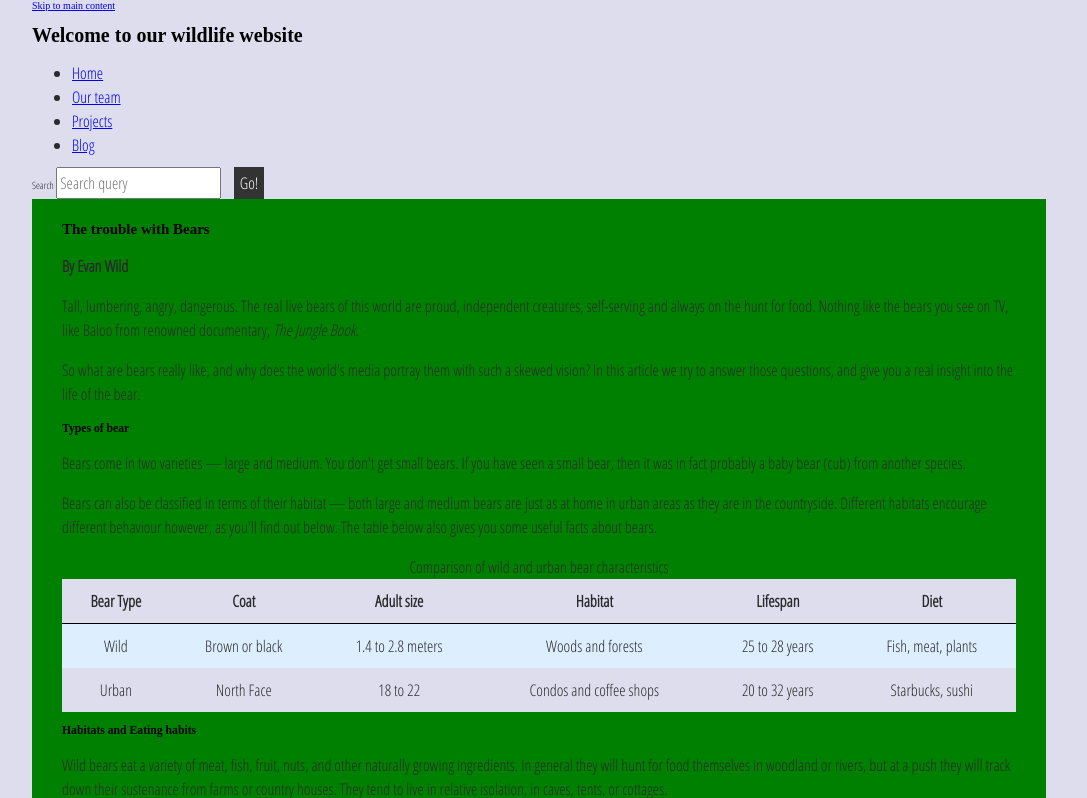
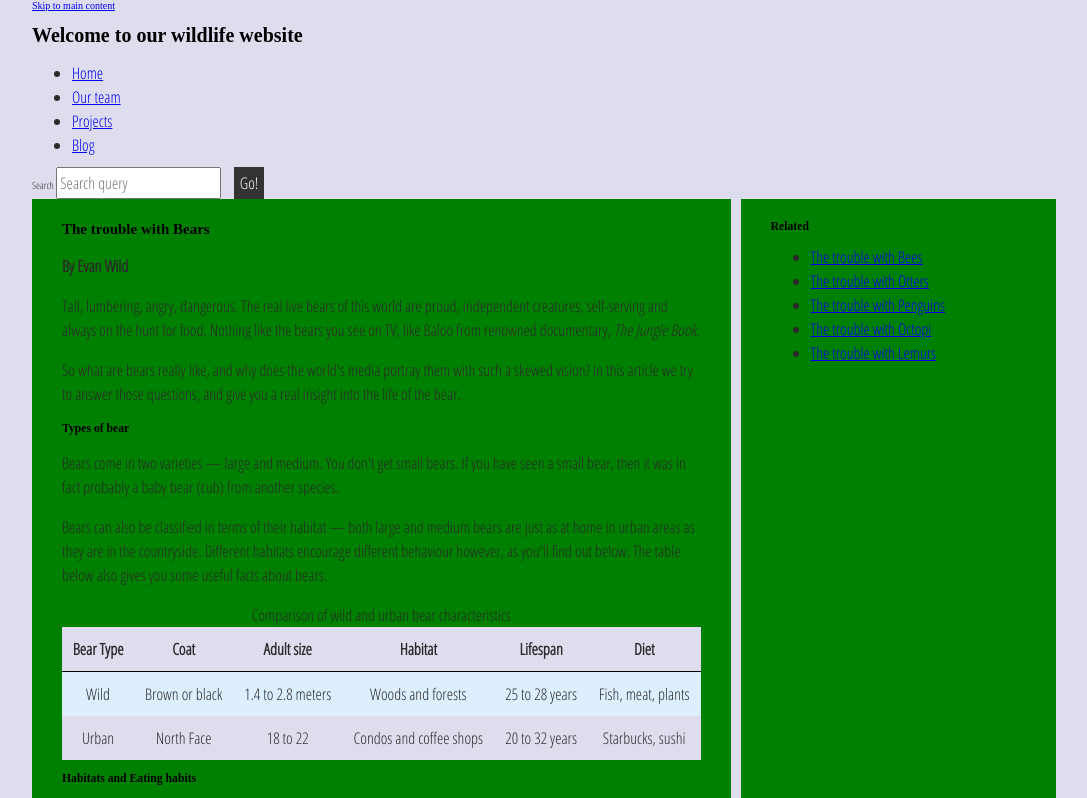
Before and after one commit to CurdledPotato/CurdledPotato.github.io, a plain HTML site: page lab5/part1/index.html in a window 1280 px wide. Shown: the top 798 px of the page, without its empty margins (96-1183 px from the left). Drawn offline with Linux system fonts and the light colour scheme; a web font is replaced by a local one.

Commit message:
Lab 5 Part 1 - 14th commit
Added the related articles in their own section to the index.html file.

```diff
--- a/lab5/part1/index.html
+++ b/lab5/part1/index.html
@@ -185,3 +185,15 @@ Description: Lab 5 Part 1 - Challenge: Accessibility troubleshooting
         </div>
       </section>
     </article>
+
+    <aside class="secondary"> <!-- 17. Here are some related articles in a section of their own. -->
+      <h3>Related</h3>
+      <ul>
+        <li><a href="#">The trouble with Bees</a></li>
+        <li><a href="#">The trouble with Otters</a></li>
+        <li><a href="#">The trouble with Penguins</a></li>
+        <li><a href="#">The trouble with Octopi</a></li>
+        <li><a href="#">The trouble with Lemurs</a></li>
+      </ul>
+    </aside>
+  </main>
```
